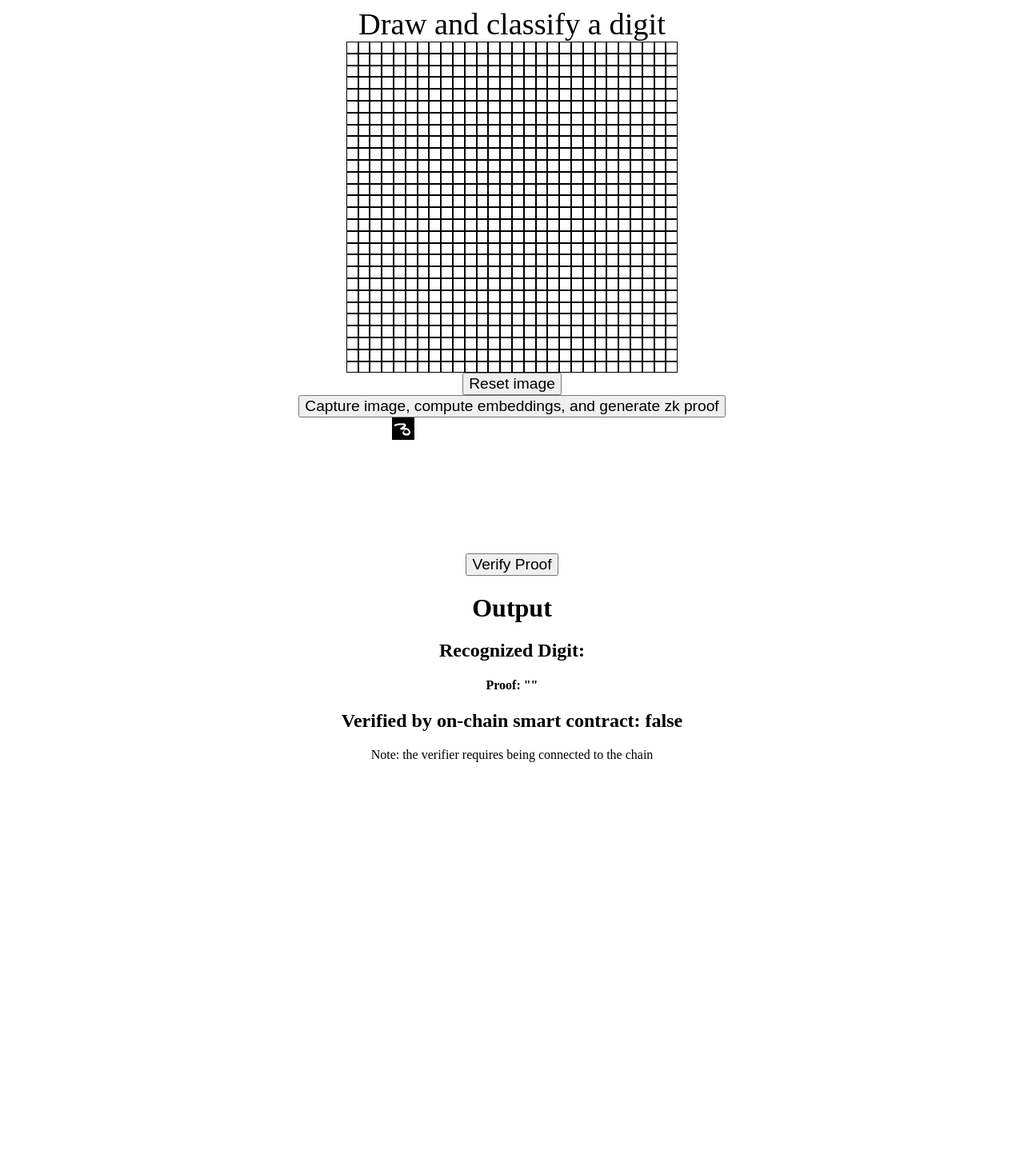
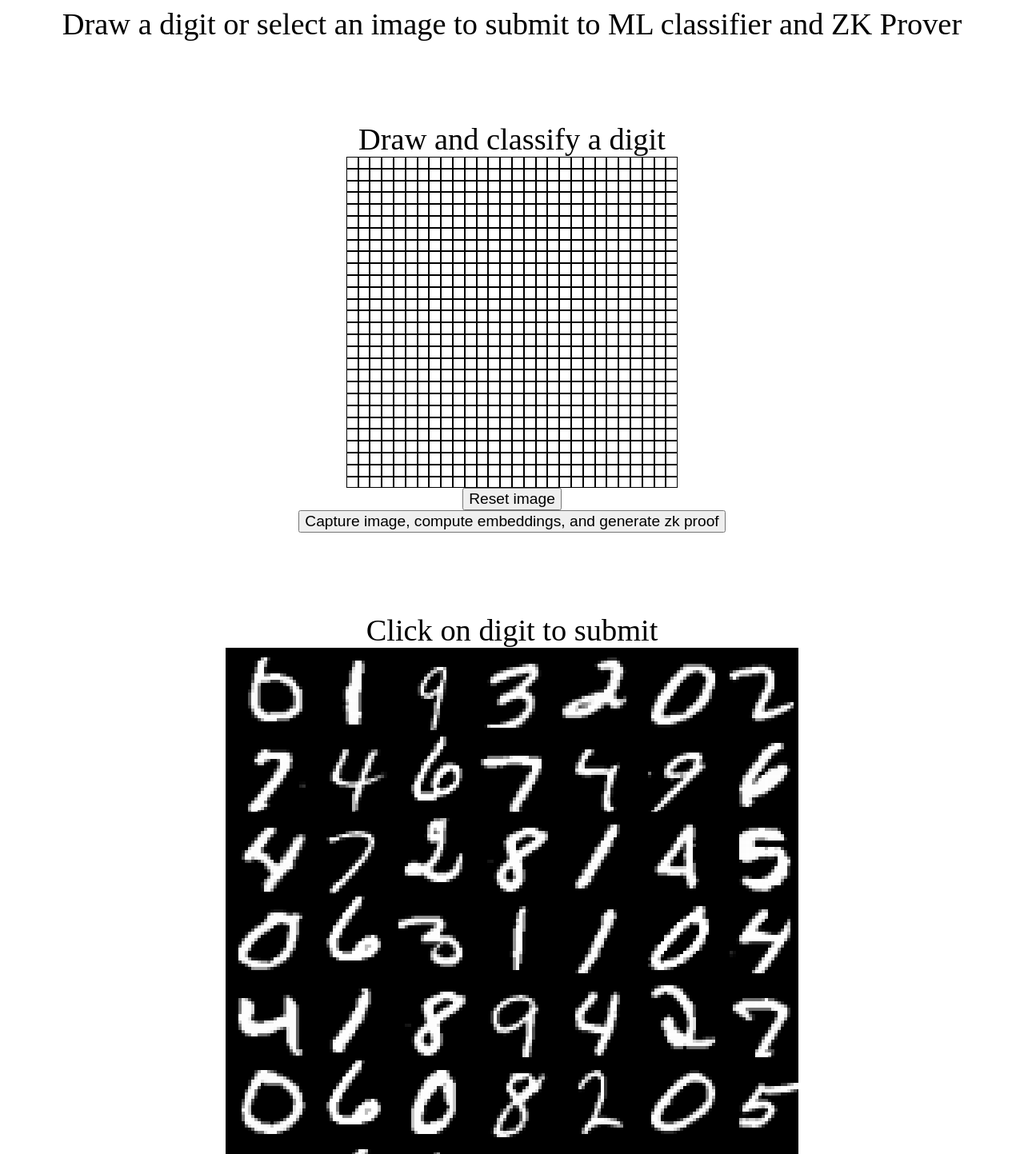
Before and after one commit to 0xZKML/zk-mnist, a React (Create React App) app: page / in a window 1280 px wide. Shown: the top 1443 px of the page at 80% size. Before the commit the page ends 969 px from the top, so only its background shows below. Built offline with nearby package versions, Linux system fonts and the light colour scheme.

Commit message:
have array of images, need to make clickable

```diff
--- a/src/App.js
+++ b/src/App.js
@@ -12,6 +12,7 @@ import './App.css';
 // import Token from './artifacts/contracts/Token.sol/Token.json'
 import { Tensor, InferenceSession } from "onnxruntime-web";
 import {DIGIT} from './mnistpics';
+import {digSize} from './MNISTDigits.js';
 
 
 const verifierAddress = "0x5FbDB2315678afecb367f032d93F642f64180aa3"
@@ -31,6 +32,7 @@ function App() {
     }
 
     async function doProof() {
+      console.log('image len =',image.length)
       console.log(image);
       const session = await InferenceSession.create(
         "http://localhost:3000/trimmed_convet.onnx",
@@ -38,24 +40,24 @@ function App() {
           executionProviders: ["wasm"],
         }
       );
-      // const data = Float32Array.from(image) // restore this line if we are reading from the hand drawn digit
+      const data = Float32Array.from(image) // restore this line if we are reading from the hand drawn digit
 
-      const data = DIGIT.weight[mydigit]; // keep this line if we are inserting an image of a digit via the sampleDigits.tsx file
+      // const data = DIGIT.weight[mydigit]; // keep this line if we are inserting an image of a digit via the sampleDigits.tsx file
 
-      console.log(data)
+      // console.log(data)
       const tensor = new Tensor('float32', data, [1, 1, 28, 28]);
-      console.log(tensor)
+      // console.log(tensor)
       const feeds = { input: tensor};
       const results = await session.run(feeds);
       const embeddingResult = results.output.data;
-      console.log(embeddingResult)
+      // console.log(embeddingResult)
       var tempQuantizedEmbedding = new Array(50)
       for (var i = 0; i < 50; i++)
         tempQuantizedEmbedding[i] = parseInt((embeddingResult[i]*1000).toFixed()) + 10000;
 
       if (typeof window.ethereum !== 'undefined') {
-          console.log('generate proof with')
-          console.log(tempQuantizedEmbedding)
+          // console.log('generate proof with')
+          // console.log(tempQuantizedEmbedding)
             const { proof, publicSignals } = await generateProof(tempQuantizedEmbedding)
             setPublicSignal(publicSignals);
             setProof(proof);
@@ -100,33 +102,48 @@ function App() {
 
         setImage(newT.flat());
     }
+    function handleSelectDigit(r,c){
+      var mydigit = r*digSize+c;
+      setImage(DIGIT.weight[mydigit]);
+      console.log(r,c)
+      doProof();
+  }
 
 
   return (
     <div className="App">
+      <div className="bigText">
+        Draw a digit or select an image to submit to ML classifier and ZK Prover
+      </div>
+      <div className="vspace" />
       <MNISTBoard onChange={(r,c) => handleChangeData(r,c)}  />
 
-      <header className="App-header">
-        <div className='boardText'>
+      {/* <header className="App-header"> */}
+        <div className='bigText'>
           <button className="button" onClick={doProof}>
             Capture image, compute embeddings, and generate zk proof
           </button>
         </div>
+        <div className="vspace" />
 
-      <MNISTDigits sel={mydigit} />
+      <MNISTDigits onClick={(r,c) => handleSelectDigit(r,c)} />
 
+      <div className="vspace" />
 
-        <p></p>
-        <div className='boardText'>
+        <h1>Output</h1>
+        <h2> Recognized Digit: {publicSignal}</h2>
+        <h4> Proof: {JSON.stringify(proof)}</h4>
+
+        <div className="vspace" />
+
+        <div className='centerObject'>
           <button className='button'
             onClick={verifyProof}>Verify Proof</button>
         </div>
-        <h1>Output</h1>
-        <h2> Recognized Digit: {publicSignal}</h2>
-        <h4> Proof: {JSON.stringify(proof)}</h4>
+
         <h2>Verified by on-chain smart contract: {JSON.stringify(isVerified)}</h2>
         <p>Note: the verifier requires being connected to the chain</p>
-      </header>
+      {/* </header> */}
     </div>
   );
 }
--- a/src/MNISTBoard.css
+++ b/src/MNIST.css
@@ -2,6 +2,9 @@ main {
     text-align: center;
     vertical-align: center;
     line-height: 100vh;
+}
+.vspace {
+    min-height: 100px;
 }
 .MNISTBoard {
     /* margin-left: 0cm */
@@ -9,15 +12,19 @@ main {
     flex-direction: column;
     justify-content: center;
 }
-.boardText {
+.bigText {
     display: flex;
     justify-content: center;
     font-size: 3vw;
 }
+.centerObject {
+    display: flex;
+    justify-content: center;
+}
 .boardObject {
     /* margin-left: 0cm */
     display: flex;
-    flex-direction: row;
+    /* flex-direction: row; */
     justify-content: center;
 }
 .square {
@@ -34,6 +41,15 @@ main {
       background-color:#FFFFFF;
 }
 
+.imgSquare {
+    float:left;
+    position: relative;
+    width:8vw;
+    height:8vw;
+    margin:0%;
+    overflow:hidden;
+    background-color:#FFFFFF;
+}
 .square.on {
       background-color:#1E1E1E;
 }
--- a/src/MNISTBoard.js
+++ b/src/MNISTBoard.js
@@ -1,7 +1,7 @@
 import React, { useState, useRef } from 'react'
 import { matmul, matPlusVec, zeros, vecPlusVec, matByVec, argMax } from './matutils';
 import { INPUT } from './const';
-import './MNISTBoard.css';
+import './MNIST.css';
 
 function GridSquare(row, col, handleReset, mouseDown, onChange) {
     const [on, setOn] = useState(false);
@@ -30,7 +30,6 @@ function GridSquare(row, col, handleReset, mouseDown, onChange) {
 
 export default function MNISTBoard(props) {
     const [mouseDown, setMouseDown] = useState(false);
-    const [predClass, setPredClass] = useState(null);
     const [resetHandlers, setResetHandlers] = useState([]);
 
     const size = 28;
@@ -55,32 +54,18 @@ export default function MNISTBoard(props) {
     }
 
     function renderRow(row) {
-        var mygrid = [];
-        var rowCols = [];
+        var myrow = [];
         for (var col=0; col < size; col++) {
-            rowCols.push([row, col]);
-            mygrid.push(
+            myrow.push(
                 <div>{GridSquare(row, col, bindResetHandler, mouseDown, onSqChange)}</div>
             );
         }
         return (
             <div>
-                {mygrid}
+                {myrow}
             </div>
         );
     }
-
-    function renderClassifiedResult() {
-        if (predClass !== null) {
-            return (
-                <div className="result">
-                    Predicted class: {predClass}
-                </div>
-            );
-        } else {
-            return (<div>Predicted class: </div>);
-        }
-    };
 
     function RenderGrid() {
         var grid = [];
@@ -99,15 +84,15 @@ export default function MNISTBoard(props) {
                 setMouseDown(false);
             }}
         >
-            <div className="boardText">
+            <div className="bigText">
                 Draw and classify a digit
             </div>
-            <div className="boardObject">
+            <div className="centerObject">
                 <div className="grid">
                     {RenderGrid()}
                 </div>
             </div>
-            <div className='boardText'>
+            <div className='centerObject'>
                 <button className="button"
                     onClick={() => {reset()}}
                 >
--- a/src/MNISTDigits.js
+++ b/src/MNISTDigits.js
@@ -1,24 +1,43 @@
 import React, { useEffect, useState } from "react";
 import {DIGIT} from './mnistpics';
+import './MNIST.css';
+import MNISTBoard from './MNISTBoard.js';
+
+export const digSize = 7;
 
 export default function MNISTDigits(props) {
-    const [imgUrl, setImgUrl] = useState();
-    const digit = DIGIT.weight[props.sel]
+    const size=digSize; // 7x7 array of images to choose from
+    const [imgUrl, setImgUrl] = useState([]);
+    const digit = DIGIT.weight;
 
     const getImg = async () => {
+        const p = 4; // it's a p*r x p*r 2d grid of pixels
+        const r = 28; // with pxp blocks of identical pixels
+        // so it's effectively a rxr grid of large pxp block pixels
         const canvas = document.createElement('canvas')
         const context = canvas.getContext('2d')
-        var imageData = context.createImageData(28, 28);
-        for (var i = 0; i < 28*28; i++) {
-          imageData.data[i * 4] = digit[i] * 255;
-          imageData.data[i * 4 + 1] = digit[i] * 255;
-          imageData.data[i * 4 + 2] = digit[i] * 255;
-          imageData.data[i * 4 + 3] = 255;
+        var imageData = context.createImageData(p*r, p*r);
+        const dataURIList = [];
+        for(let n=0; n<size*size; n++){
+            for (var pos=0; pos<p*p*r*r; pos++) {
+                // i1,j1 = row and col for the physical grid
+                let i1 = Math.floor(pos/(p*r));
+                let j1 = pos % (p*r);
+                let i = Math.floor(i1/p);
+                let j = Math.floor(j1/p);
+                let ind = i*r+j;
+                imageData.data[4*pos] = digit[n][ind] * 255;
+                imageData.data[4*pos + 1] = digit[n][ind] * 255;
+                imageData.data[4*pos + 2] = digit[n][ind] * 255;
+                imageData.data[4*pos + 3] = 255;
+            }
+            context.putImageData(imageData,0,0);
+            const dataURI = canvas.toDataURL();
+            dataURIList.push(dataURI);
         }
-        context.putImageData(imageData,0,0);
-        const dataURI = canvas.toDataURL()
-        setImgUrl(dataURI);
+        setImgUrl(dataURIList);
     };
+
 
     useEffect(
         () => {
@@ -26,9 +45,63 @@ export default function MNISTDigits(props) {
         }
         , []);
 
+
+        function GridSquare(row, col, onClick) {
+
+            function handleChange() {
+                onClick(row,col)
+            }
+
+            return (
+                <div className={"imgSquare"}
+                    onClick = {()=>handleChange()}
+                >
+                    <img src={imgUrl[row*size+col]} alt="" />
+                </div>
+            );
+        }
+
+    function onClick(myrow, mycol) {
+        props.onClick(myrow, mycol)
+    }
+
+    function renderRow(row) {
+        var myrow = [];
+        for (var col=0; col < size; col++) {
+            myrow.push(
+                <div>{GridSquare(row, col, onClick)}</div>
+            );
+        }
+        return (
+            <div>
+                {myrow}
+            </div>
+        );
+    }
+
+    function RenderGrid() {
+        var grid = [];
+        for (var i = 0; i < size; i++) {
+            grid.push(renderRow(i));
+        }
+        return grid;
+    }
+
     return (
+
         <div>
-            <img src={imgUrl} alt="" />
+            <div className="MNISTBoard">
+                <div className="bigText">
+                    Click on digit to submit
+                </div>
+
+                <div className="centerObject">
+                    <div className="grid">
+                        {RenderGrid()}
+                    </div>
+                </div>
+            </div>
+
         </div>
     );
 }
```
